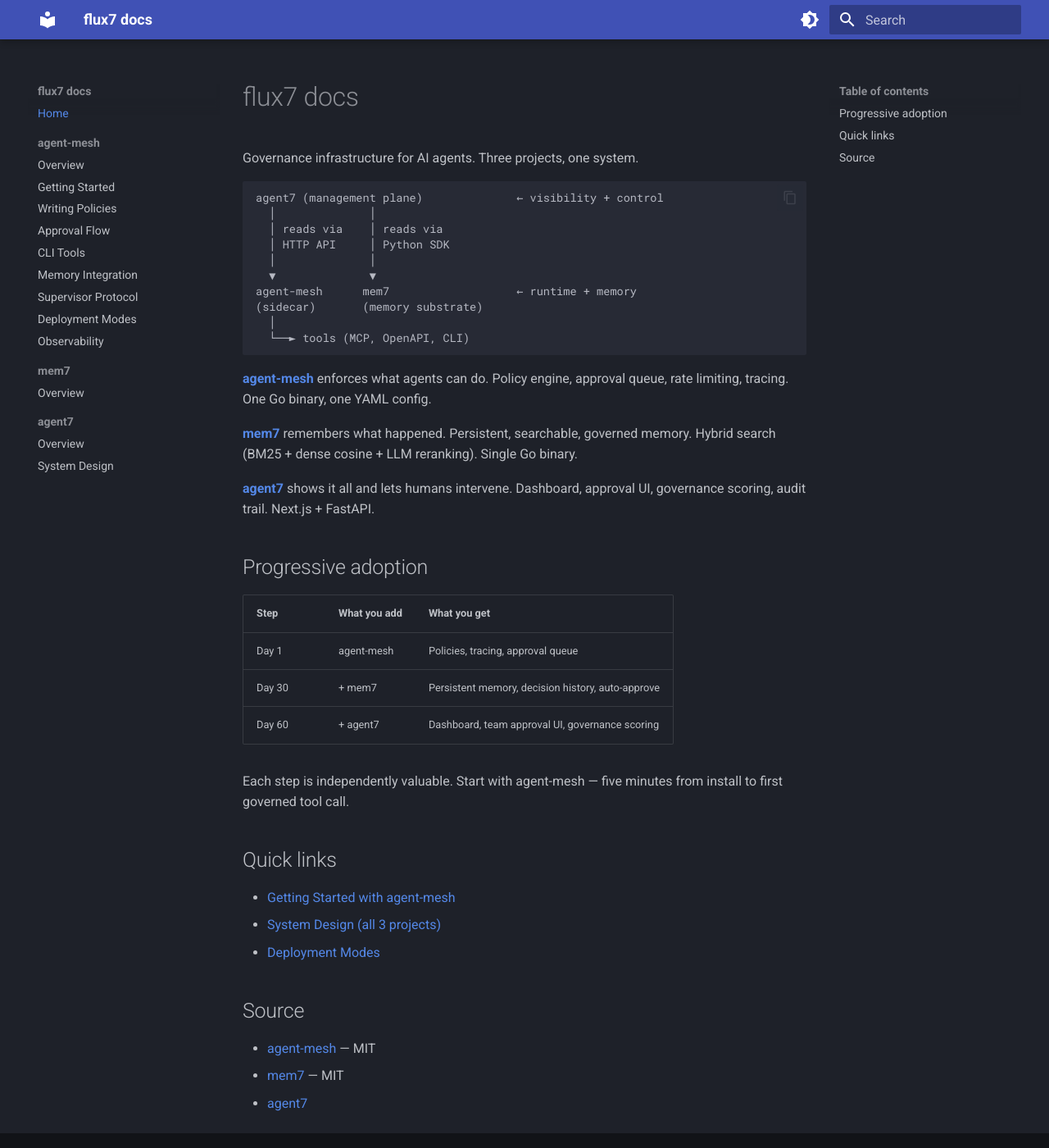
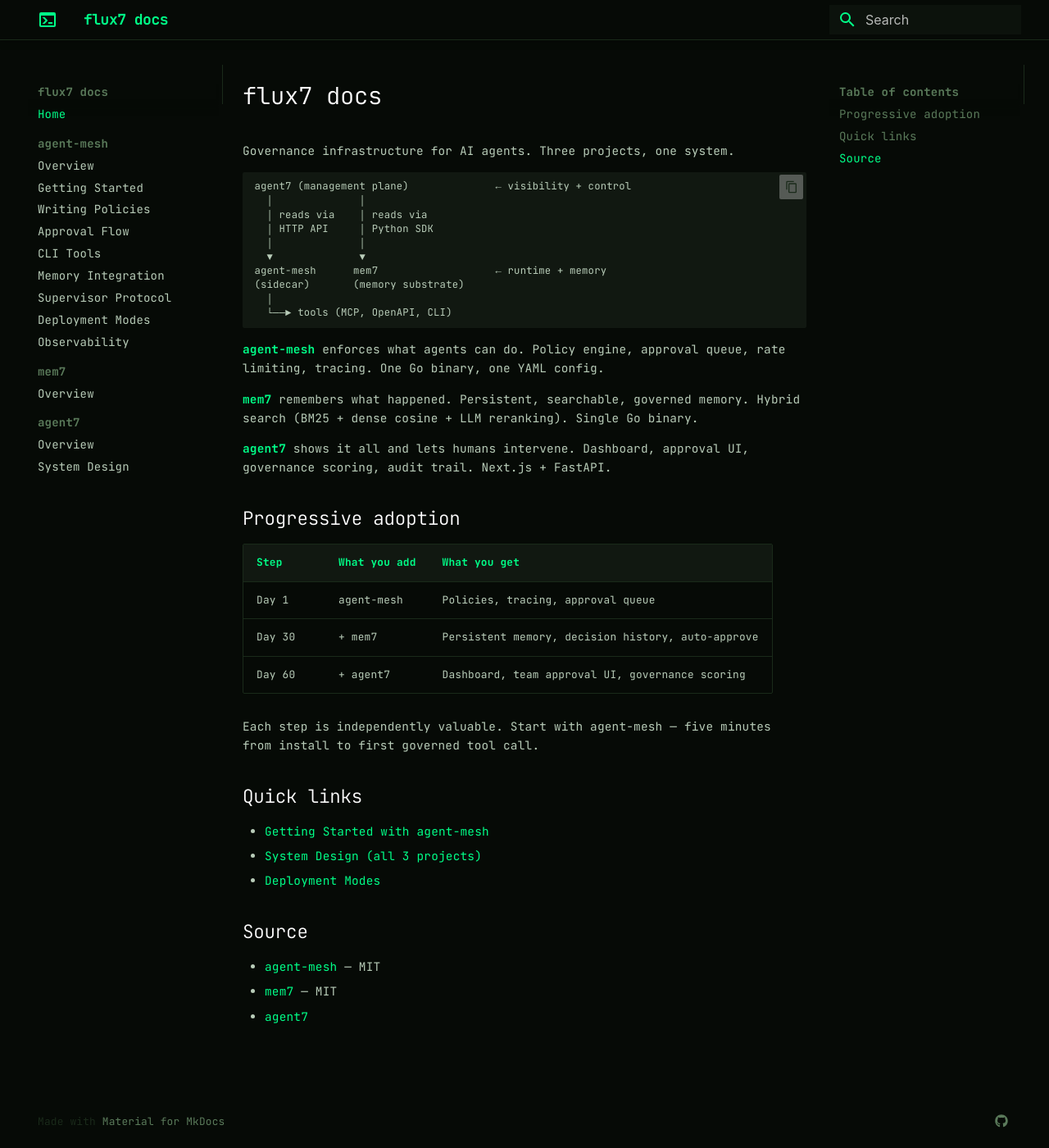
Before and after one commit to KTCrisis/flux7-docs, an MkDocs documentation site: the page built from docs/index.md, in a window 1280 px wide and 1400 px high. Shown: the whole window at 82% size. Built offline with MkDocs 1.6.1 and Material for MkDocs 9.7.7, drawn with Linux system fonts in a browser that asks for light colours.

Commit message:
Custom flux7.art theme — dark green palette, JetBrains Mono, favicon
Matches flux7art-site design system: #060a06 bg, #00ff88 green accent,
#ff2d6b pink, #b8ccb8 text, monospace typography.

Co-Authored-By: Claude Opus 4.6 <noreply@anthropic.com>

```diff
--- /dev/null
+++ b/docs/stylesheets/flux7.css
@@ -0,0 +1,149 @@
+:root {
+  --f7-bg: #060a06;
+  --f7-bg2: #0c120c;
+  --f7-bg3: #111811;
+  --f7-green: #00ff88;
+  --f7-pink: #ff2d6b;
+  --f7-cyan: #00e5ff;
+  --f7-gold: #ffd166;
+  --f7-text: #b8ccb8;
+  --f7-text2: #5a7a5a;
+  --f7-border: #1a2a1a;
+  --f7-dim: #2a3a2a;
+}
+
+/* --- Slate scheme override --- */
+
+[data-md-color-scheme="flux7"] {
+  --md-default-bg-color: var(--f7-bg);
+  --md-default-fg-color: var(--f7-text);
+  --md-default-fg-color--light: var(--f7-text2);
+  --md-default-fg-color--lighter: var(--f7-text2);
+  --md-default-fg-color--lightest: var(--f7-border);
+
+  --md-primary-fg-color: var(--f7-bg2);
+  --md-primary-bg-color: var(--f7-green);
+  --md-accent-fg-color: var(--f7-green);
+
+  --md-typeset-a-color: var(--f7-green);
+
+  --md-code-bg-color: var(--f7-bg2);
+  --md-code-fg-color: var(--f7-text);
+  --md-code-hl-color: rgba(0, 255, 136, 0.1);
+
+  --md-typeset-color: var(--f7-text);
+
+  --md-footer-bg-color: var(--f7-bg);
+  --md-footer-bg-color--dark: var(--f7-bg);
+  --md-footer-fg-color: var(--f7-text2);
+  --md-footer-fg-color--light: var(--f7-text2);
+  --md-footer-fg-color--lighter: var(--f7-border);
+
+  --md-typeset-table-color: var(--f7-border);
+
+  --md-admonition-bg-color: var(--f7-bg2);
+}
+
+[data-md-color-scheme="flux7"] .md-header {
+  background: var(--f7-bg);
+  border-bottom: 1px solid var(--f7-border);
+}
+
+[data-md-color-scheme="flux7"] .md-tabs {
+  background: var(--f7-bg);
+  border-bottom: 1px solid var(--f7-border);
+}
+
+[data-md-color-scheme="flux7"] .md-nav__link--active,
+[data-md-color-scheme="flux7"] .md-nav__link:hover {
+  color: var(--f7-green);
+}
+
+[data-md-color-scheme="flux7"] .md-search__input {
+  background: var(--f7-bg2);
+  color: var(--f7-text);
+}
+
+[data-md-color-scheme="flux7"] .md-sidebar {
+  border-right: 1px solid var(--f7-border);
+}
+
+[data-md-color-scheme="flux7"] .md-typeset code {
+  background: var(--f7-bg3);
+  color: var(--f7-cyan);
+}
+
+[data-md-color-scheme="flux7"] .md-typeset pre > code {
+  color: var(--f7-text);
+}
+
+[data-md-color-scheme="flux7"] .md-typeset h1,
+[data-md-color-scheme="flux7"] .md-typeset h2 {
+  color: #fff;
+}
+
+[data-md-color-scheme="flux7"] .md-typeset h3,
+[data-md-color-scheme="flux7"] .md-typeset h4 {
+  color: var(--f7-green);
+}
+
+[data-md-color-scheme="flux7"] .md-typeset a:hover {
+  color: var(--f7-cyan);
+}
+
+[data-md-color-scheme="flux7"] .md-typeset table:not([class]) th {
+  background: var(--f7-bg3);
+  color: var(--f7-green);
+}
+
+[data-md-color-scheme="flux7"] .md-typeset table:not([class]) td {
+  border-color: var(--f7-border);
+}
+
+[data-md-color-scheme="flux7"] .md-typeset table:not([class]) tr:hover td {
+  background: var(--f7-bg2);
+}
+
+/* Nav logo styling */
+[data-md-color-scheme="flux7"] .md-header__topic:first-child .md-ellipsis {
+  font-weight: 700;
+  letter-spacing: -0.5px;
+}
+
+/* Scrollbar */
+[data-md-color-scheme="flux7"] ::-webkit-scrollbar-track {
+  background: var(--f7-bg);
+}
+
+[data-md-color-scheme="flux7"] ::-webkit-scrollbar-thumb {
+  background: var(--f7-dim);
+}
+
+[data-md-color-scheme="flux7"] ::-webkit-scrollbar-thumb:hover {
+  background: var(--f7-text2);
+}
+
+/* Content tabs */
+[data-md-color-scheme="flux7"] .md-typeset .tabbed-labels > label.tabbed-alternate:checked,
+[data-md-color-scheme="flux7"] .md-typeset .tabbed-set > input:checked + label {
+  color: var(--f7-green);
+  border-color: var(--f7-green);
+}
+
+/* Admonition accent */
+[data-md-color-scheme="flux7"] .md-typeset .admonition.warning,
+[data-md-color-scheme="flux7"] .md-typeset details.warning {
+  border-color: var(--f7-gold);
+}
+
+/* Font override */
+body, .md-typeset {
+  font-family: 'JetBrains Mono', monospace;
+  font-size: 0.72rem;
+  letter-spacing: 0.2px;
+}
+
+.md-typeset code,
+.md-typeset pre {
+  font-family: 'JetBrains Mono', monospace;
+}
--- a/mkdocs.yml
+++ b/mkdocs.yml
@@ -5,25 +5,23 @@ site_author: Marc Verchiani
 
 theme:
   name: material
+  custom_dir: overrides
   palette:
-    - scheme: slate
-      primary: indigo
-      accent: cyan
-      toggle:
-        icon: material/brightness-4
-        name: Switch to light mode
-    - scheme: default
-      primary: indigo
-      accent: cyan
-      toggle:
-        icon: material/brightness-7
-        name: Switch to dark mode
+    scheme: flux7
+  font: false
+  favicon: assets/favicon.svg
+  icon:
+    logo: material/console
   features:
     - navigation.sections
     - navigation.expand
     - navigation.top
     - search.suggest
     - content.code.copy
+
+extra_css:
+  - stylesheets/flux7.css
+  - https://fonts.googleapis.com/css2?family=JetBrains+Mono:wght@300;400;600;700&display=swap
 
 markdown_extensions:
   - tables
--- /dev/null
+++ b/overrides/main.html
@@ -0,0 +1 @@
+{% extends "base.html" %}
```
Also changed, not shown: docs/assets/favicon.svg (added).
